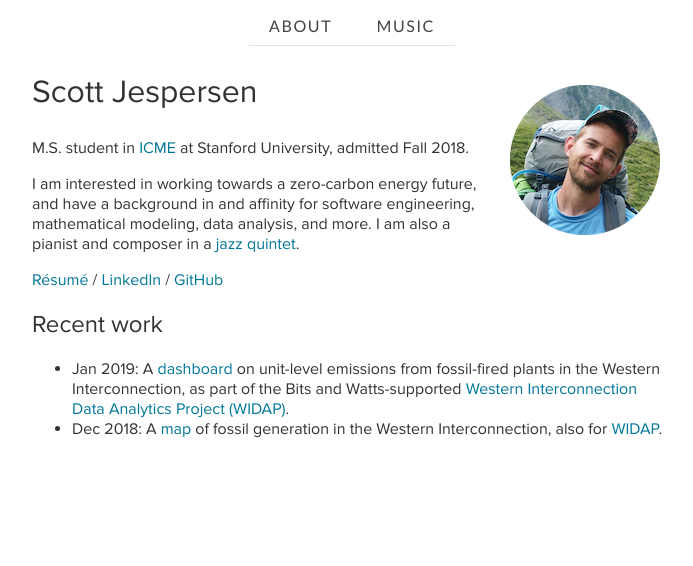
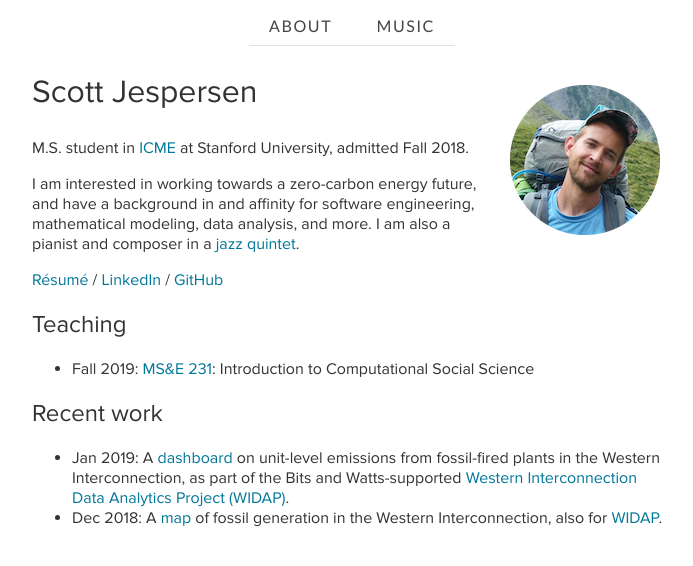
Before and after one commit to sdjespersen/sdjespersen.github.io, a Jekyll site: the page built from index.md, in a window 1280 px wide. Shown: the top 566 px of the page, without its empty margins (288-981 px from the left). Built offline with Jekyll 4.4.1, drawn with Linux system fonts in a browser that asks for light colours.

Commit message:
add teaching

```diff
--- a/index.md
+++ b/index.md
@@ -13,6 +13,10 @@ I am interested in working towards a zero-carbon energy future, and have a backg
 
 [R&eacute;sum&eacute;](assets/sjespers_resume_jan2019.pdf) / [LinkedIn](https://www.linkedin.com/in/scottjespersen/) / [GitHub](https://github.com/sdjespersen/)
 
+## Teaching
+
+* Fall 2019: [MS&E 231](https://5harad.com/mse231/): Introduction to Computational Social Science
+
 ## Recent work
 
 * Jan 2019: A [dashboard](http://web.stanford.edu/group/widap/unit_level_dashboard.html) on unit-level emissions from fossil-fired plants in the Western Interconnection, as part of the Bits and Watts-supported [Western Interconnection Data Analytics Project (WIDAP)](https://bitsandwatts.stanford.edu/bits-watts-research-project-showcase).
```
